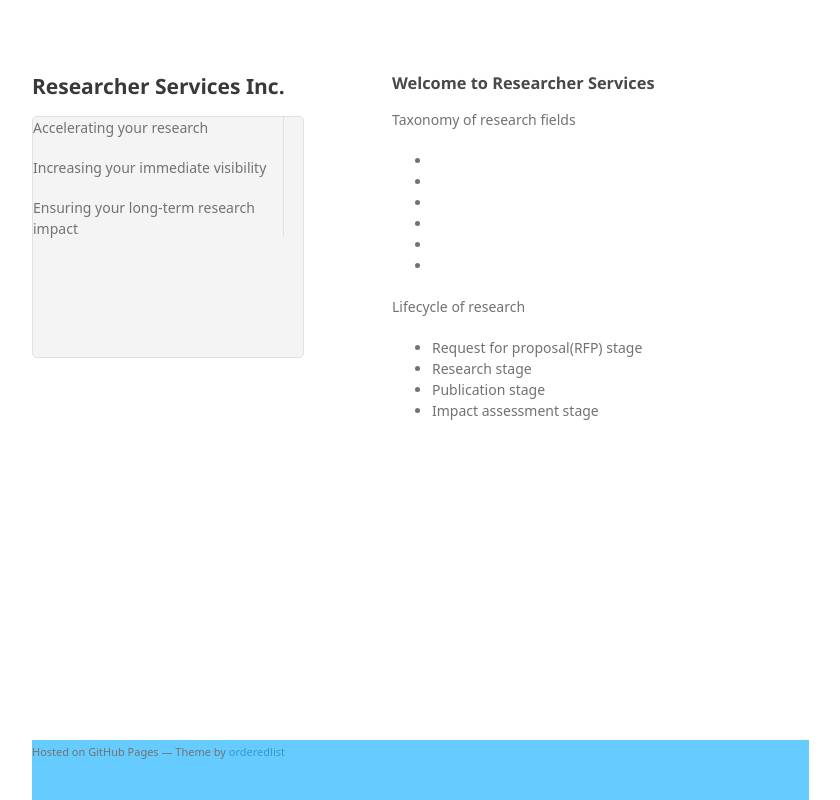
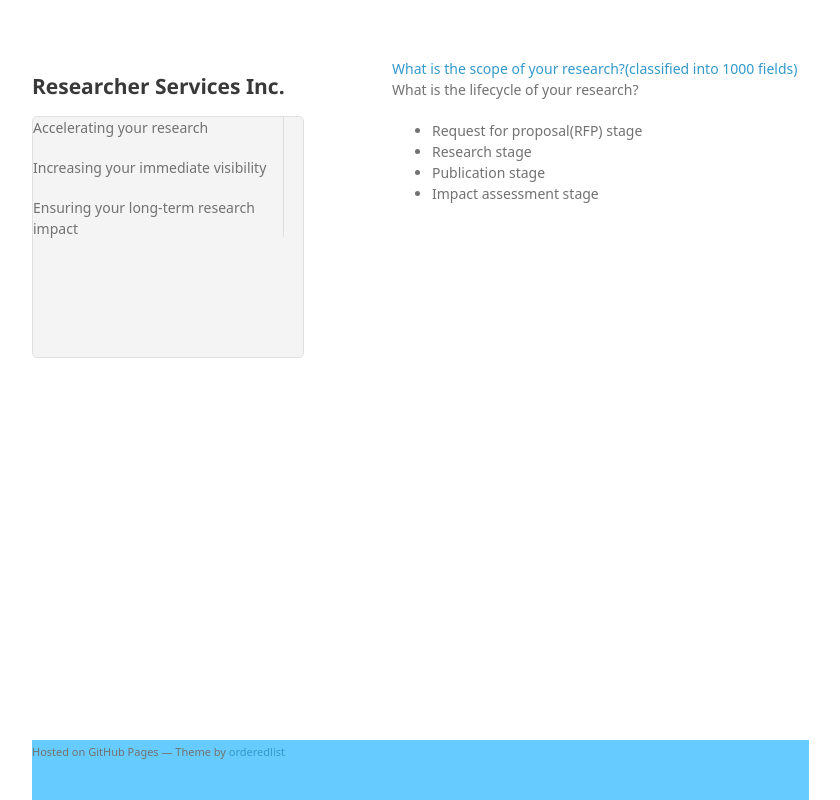
Before and after one commit to ResearcherServices/researcherservices.github.io, a plain HTML site: page index.html in a window 1280 px wide. Shown: the whole page, without its empty margins (178-1018 px from the left). Drawn offline with Linux system fonts and the light colour scheme; a web font is replaced by a local one.

Commit message:
Update index.html

```diff
--- a/index.html
+++ b/index.html
@@ -27,19 +27,11 @@
       </header>
 
       <section>
-        <h3>
-<a id="welcome-to-researcher-services" class="anchor" href="#welcome-to-researcher-services" aria-hidden="true">
-  <span aria-hidden="true" class="octicon octicon-link"></span></a>Welcome to Researcher Services</h3>
-  <p>Taxonomy of research fields</p>
-  <ul>
-    <li></li>
-    <li></li>
-    <li></li>
-    <li></li>
-    <li></li>
-    <li></li>
-  </ul>
-  <p>Lifecycle of research</p>
+
+  <span aria-hidden="true" class="octicon octicon-link"></span></a>
+  <a href="/taxonomy.html">What is the scope of your research?(classified into 1000 fields)</a>
+
+  <p>What is the lifecycle of your research?</p>
   <ul>
     <li>Request for proposal(RFP) stage</li>
     <li>Research stage</li>
```
